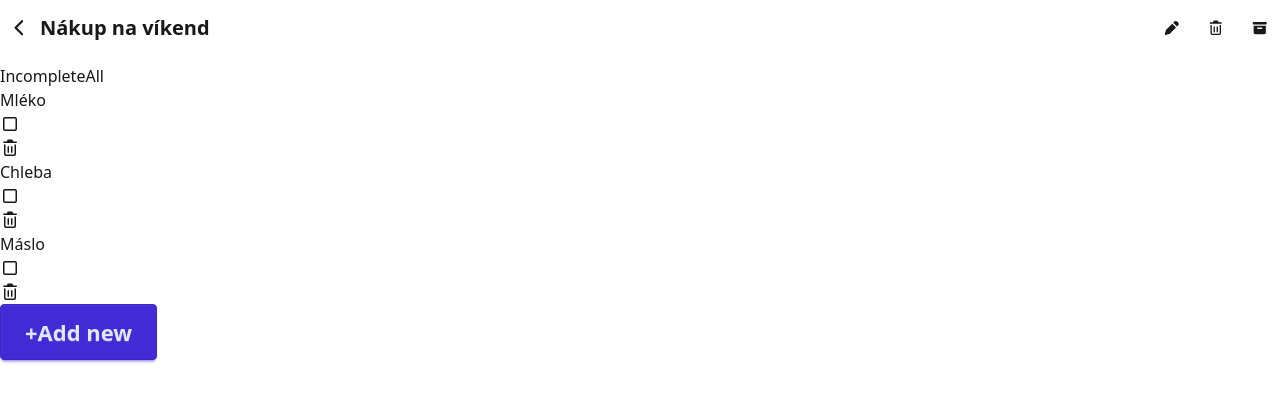
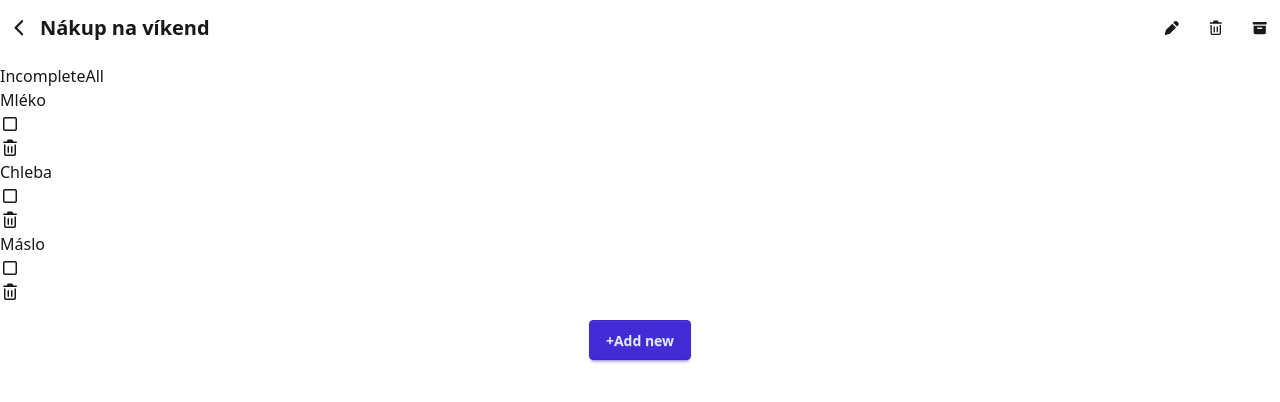
Before and after one commit to savcukova/shoppingList, a React (Vite) app: page / in a window 1280 px wide. Shown: the top 402 px of the page. Built offline with nearby package versions, Linux system fonts and the light colour scheme.

Commit message:
Add new item btn styles implemented

```diff
--- a/src/components/AddNewItemBtn.jsx
+++ b/src/components/AddNewItemBtn.jsx
@@ -1,7 +1,8 @@
 function AddNewItemButton({ onClick }) {
   return (
     <button
-      className="btn btn-primary btn-xs sm:btn-sm md:btn-md lg:btn-lg xl:btn-xl"
+      className="
+      btn btn-primary btn-md"
       onClick={onClick}
     >
       +Add new
--- a/src/routes/ListDetailPage.jsx
+++ b/src/routes/ListDetailPage.jsx
@@ -157,7 +157,9 @@
           onDeleteItem={handleDeleteItem}
         />
 
-        <AddNewItemBtn onClick={handleShowAddForm} />
+        <div className="flex justify-center mt-4">
+          <AddNewItemBtn onClick={handleShowAddForm} />
+        </div>
       </div>
 
       <ConfirmationDialog
```
